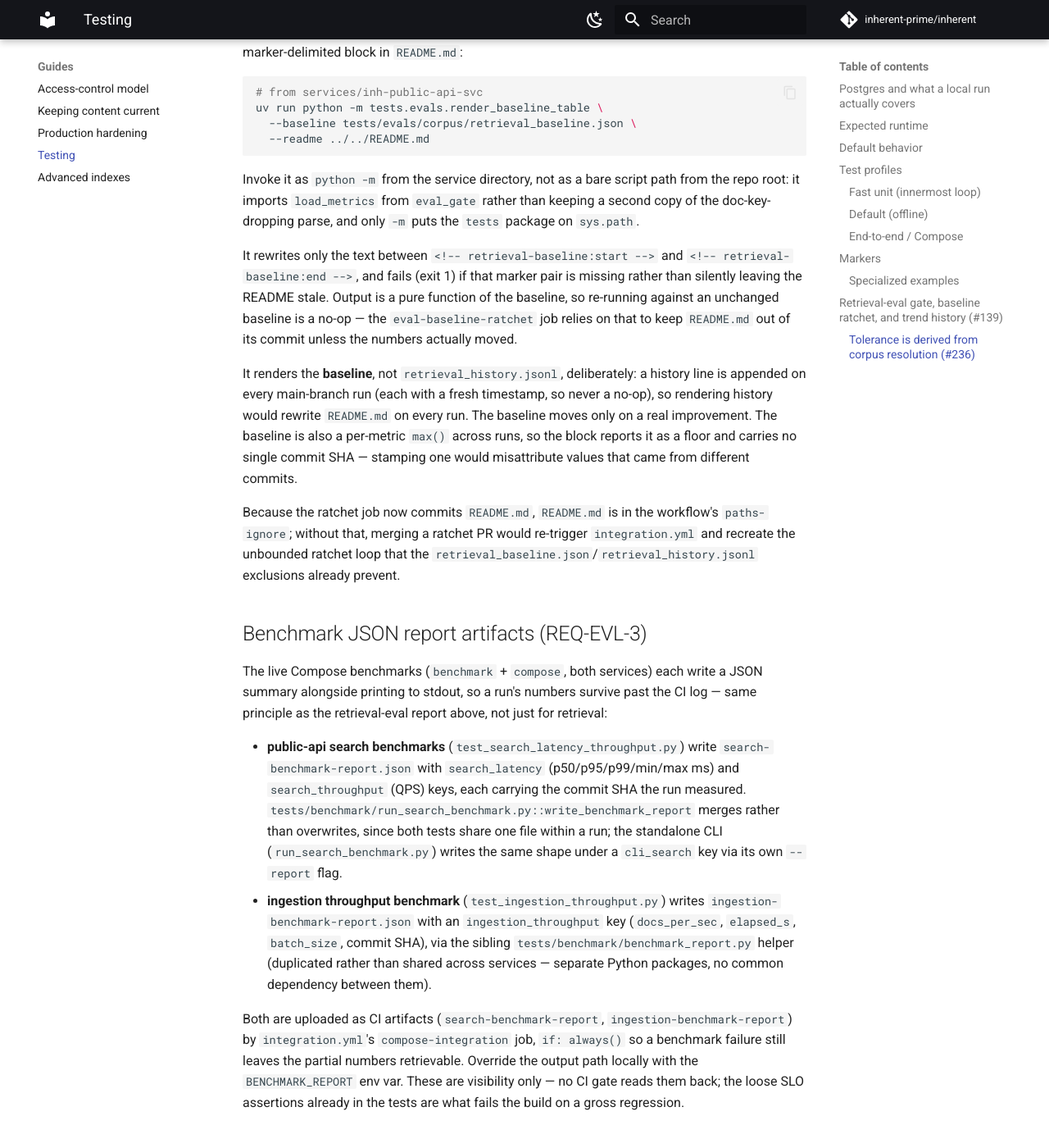
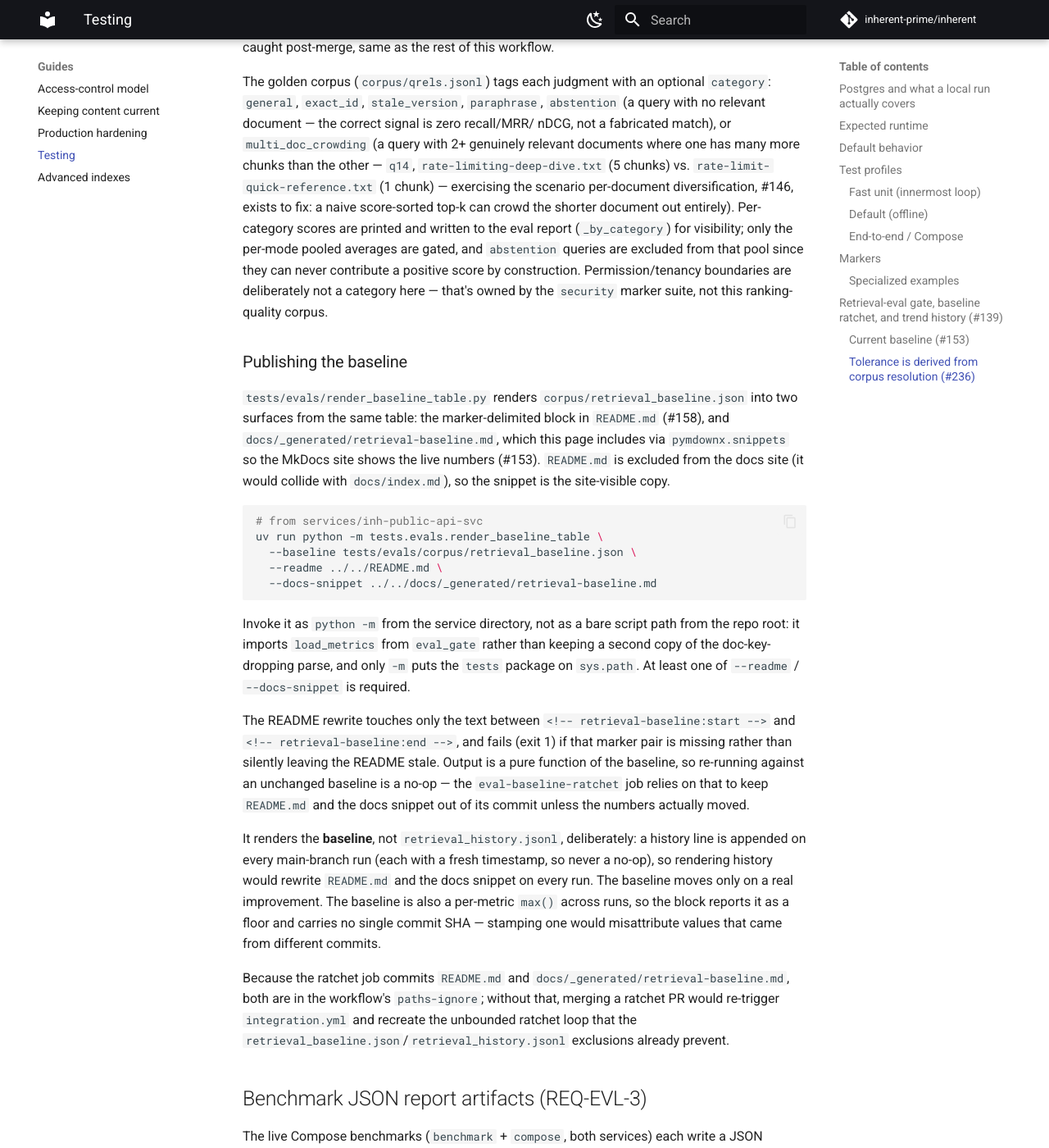
Before and after one commit to akash1047/inherent, an MkDocs documentation site: the page built from docs/testing.md, in a window 1280 px wide and 1400 px high, scrolled down 8169 px. Shown: the whole window at 82% size. Built offline with MkDocs 1.6.1 and Material for MkDocs 9.7.7, drawn with Linux system fonts in a browser that asks for light colours; comment, search, counter and statistics services are not loaded; some of the changed text lies outside the part shown.

Commit message:
docs: publish retrieval-eval baseline metrics on the docs site (#153) (#274)
README.md is excluded from MkDocs, so the same generated table now lands
in docs/_generated/ and is included from docs/testing.md.

Co-authored-by: reetarkain1512 <pdastidar@arkaingames.com>
Co-authored-by: Cursor <cursoragent@cursor.com>

````diff
--- a/docs/testing.md
+++ b/docs/testing.md
@@ -242,6 +242,17 @@ that drops more than its **effective tolerance** below the committed
 `tests/evals/eval_gate.py`. An absolute-floor backstop
 (`RETRIEVAL_MIN_RECALL5`, default `0.15`) still applies underneath it.
 
+### Current baseline (#153)
+
+These are the enforced per-mode floors — the same numbers the compose gate
+compares against. They are generated from the committed
+`corpus/retrieval_baseline.json` by `tests/evals/render_baseline_table.py` and
+regenerated by `eval-baseline-ratchet` whenever a green run on `main` raises a
+metric. Do not edit them by hand. The baseline is a per-metric `max()` across
+runs, so a value may originate on a different commit than its neighbours.
+
+--8<-- "docs/_generated/retrieval-baseline.md"
+
 ### Tolerance is derived from corpus resolution (#236)
 
 `EVAL_GATE_TOLERANCE` (default `0.02`) is a **floor**, not the tolerance
@@ -317,9 +328,10 @@ On a green gate on `main`, `.github/workflows/integration.yml`'s
 `max(current, baseline)` per mode/metric (never down), appends a line to
 `corpus/retrieval_history.jsonl` — a durable, checked-in trend log of every
 main-branch run's scores — regenerates the baseline table published in
-`README.md` (see [below](#publishing-the-baseline-to-readmemd)), and opens (or
-updates) a pull request carrying all three
-changes, rather than pushing to `main` directly: branch protection rejects
+`README.md` and `docs/_generated/retrieval-baseline.md` (see
+[below](#publishing-the-baseline)), and opens (or updates) a pull request
+carrying those changes, rather than pushing to `main` directly: branch
+protection rejects
 direct `github-actions[bot]` pushes, so a push-based ratchet silently fails
 every run (this is what left the baseline seeded at zeros for the entire time
 #139 was live — see the history log's first entry for the real numbers it was
@@ -360,40 +372,48 @@ construction. Permission/tenancy boundaries are deliberately not a category
 here — that's owned by the `security` marker suite, not this ranking-quality
 corpus.
 
-### Publishing the baseline to README.md
+### Publishing the baseline
 
 `tests/evals/render_baseline_table.py` renders `corpus/retrieval_baseline.json`
-into the marker-delimited block in `README.md`:
+into two surfaces from the same table: the marker-delimited block in
+`README.md` (#158), and `docs/_generated/retrieval-baseline.md`, which this
+page includes via `pymdownx.snippets` so the MkDocs site shows the live
+numbers (#153). `README.md` is excluded from the docs site (it would collide
+with `docs/index.md`), so the snippet is the site-visible copy.
 
 ```bash
 # from services/inh-public-api-svc
 uv run python -m tests.evals.render_baseline_table \
   --baseline tests/evals/corpus/retrieval_baseline.json \
-  --readme ../../README.md
+  --readme ../../README.md \
+  --docs-snippet ../../docs/_generated/retrieval-baseline.md
 ```
 
 Invoke it as `python -m` from the service directory, not as a bare script path
 from the repo root: it imports `load_metrics` from `eval_gate` rather than
 keeping a second copy of the doc-key-dropping parse, and only `-m` puts the
-`tests` package on `sys.path`.
+`tests` package on `sys.path`. At least one of `--readme` / `--docs-snippet`
+is required.
 
-It rewrites only the text between `<!-- retrieval-baseline:start -->` and
-`<!-- retrieval-baseline:end -->`, and fails (exit 1) if that marker pair is
-missing rather than silently leaving the README stale. Output is a pure
-function of the baseline, so re-running against an unchanged baseline is a
-no-op — the `eval-baseline-ratchet` job relies on that to keep `README.md` out
-of its commit unless the numbers actually moved.
+The README rewrite touches only the text between
+`<!-- retrieval-baseline:start -->` and `<!-- retrieval-baseline:end -->`, and
+fails (exit 1) if that marker pair is missing rather than silently leaving the
+README stale. Output is a pure function of the baseline, so re-running against
+an unchanged baseline is a no-op — the `eval-baseline-ratchet` job relies on
+that to keep `README.md` and the docs snippet out of its commit unless the
+numbers actually moved.
 
 It renders the **baseline**, not `retrieval_history.jsonl`, deliberately: a
 history line is appended on every main-branch run (each with a fresh
 timestamp, so never a no-op), so rendering history would rewrite `README.md`
-on every run. The baseline moves only on a real improvement. The baseline is
-also a per-metric `max()` across runs, so the block reports it as a floor and
-carries no single commit SHA — stamping one would misattribute values that
-came from different commits.
+and the docs snippet on every run. The baseline moves only on a real
+improvement. The baseline is also a per-metric `max()` across runs, so the
+block reports it as a floor and carries no single commit SHA — stamping one
+would misattribute values that came from different commits.
 
-Because the ratchet job now commits `README.md`, `README.md` is in the
-workflow's `paths-ignore`; without that, merging a ratchet PR would re-trigger
+Because the ratchet job commits `README.md` and
+`docs/_generated/retrieval-baseline.md`, both are in the workflow's
+`paths-ignore`; without that, merging a ratchet PR would re-trigger
 `integration.yml` and recreate the unbounded ratchet loop that the
 `retrieval_baseline.json`/`retrieval_history.jsonl` exclusions already prevent.
 
--- a/mkdocs.yml
+++ b/mkdocs.yml
@@ -51,10 +51,13 @@ plugins:
 
 # Internal artifacts never published to the site.
 # /README.md would collide with index.md (both map to site root).
+# _generated/ is snippet input for pymdownx.snippets (included into
+# testing.md), not a standalone page.
 exclude_docs: |
   /README.md
   superpowers/
   examples/__pycache__/
+  _generated/
 
 # Built (so in-repo links keep working) but intentionally not in the nav.
 not_in_nav: |
````
Also changed, not shown: CHANGELOG.md (+10 -0 lines), docs/_generated/retrieval-baseline.md (added, +7 -0 lines), 6 other files.
